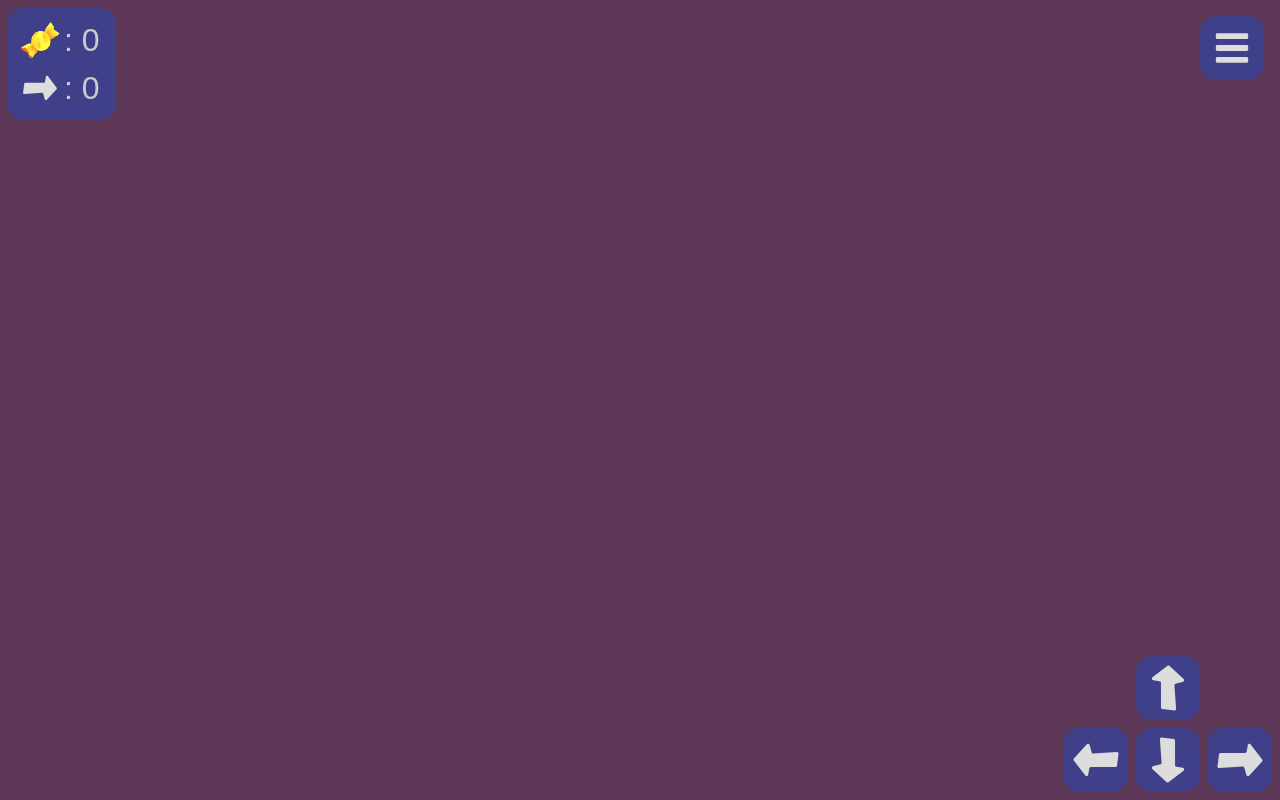
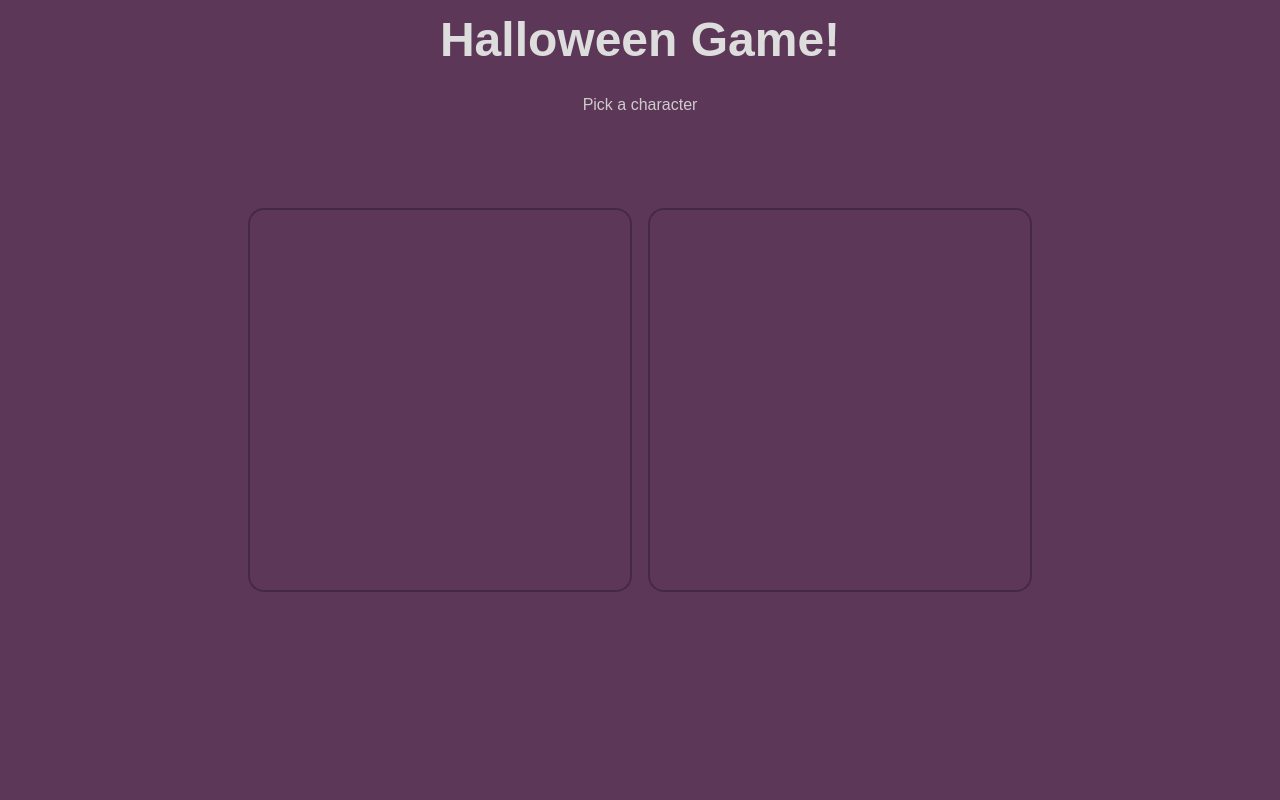
Before and after one commit to AdmiralPotato/halloween-game, a Vue app: page / in a window 1280 px wide. Built offline with nearby package versions, Linux system fonts and the light colour scheme; no server answers; a web font is replaced by a local one.

Commit message:
Add Vue & store states for CharacterSelect

```diff
--- a/src/App.vue
+++ b/src/App.vue
@@ -4,6 +4,7 @@
     <Controls v-if="mode === 'play'" />
     <LevelSelect v-if="mode === 'levelSelect'" />
     <LevelWin v-if="mode === 'levelWin'" />
+    <CharacterSelect v-if="mode === 'characterSelect'" />
   </div>
 </template>
 
@@ -13,10 +14,12 @@ import Controls from './components/Controls'
 import LevelSelect from './components/LevelSelect'
 import LevelWin from './components/LevelWin'
 import GameThree from './components/GameThree'
+import CharacterSelect from './components/CharacterSelect'
 
 export default {
   name: 'app',
   components: {
+    CharacterSelect,
     Controls,
     LevelSelect,
     LevelWin,
@@ -40,6 +43,12 @@ html, body {
 }
 body {
   background-color: #5d3758;
+}
+
+body *,
+body *:before,
+body *:after {
+  box-sizing: border-box;
 }
 #app {
   font-family: Knewave, sans-serif;
--- /dev/null
+++ b/src/components/CharacterSelect.vue
@@ -0,0 +1,82 @@
+<template>
+  <div class="character-select">
+    <h1>Halloween Game!</h1>
+    <p>Pick a character</p>
+    <div class="characters">
+      <div class="characters-square">
+        <div
+          class="character"
+          v-for="item in $options.characters"
+          :key="item"
+          :class="item"
+          @touchstart.prevent.stop="$store.dispatch('selectCharacter', item)"
+          @mousedown.prevent.stop="$store.dispatch('selectCharacter', item)"
+        ></div>
+      </div>
+    </div>
+  </div>
+</template>
+
+<script>
+import Score from './Score'
+
+export default {
+  characters: [
+    'ghost',
+    'alien'
+  ],
+  components: {
+    Score
+  }
+}
+</script>
+
+<style lang="scss" scoped>
+.character-select {
+  position: absolute;
+  z-index: 1;
+  top: 0;
+  left: 0;
+  width: 100%;
+  height: 100%;
+  border-radius: 1rem;
+  h1 {
+    padding: 0 2rem;
+    margin: 0;
+    line-height: 5rem;
+    font-size: 3rem;
+    width: 100%;
+    color: #ddd;
+  }
+  .characters {
+    position: absolute;
+    top: 0;
+    left: 0;
+    right: 0;
+    bottom: 0;
+    width: 100vmin;
+    height: 100vmin;
+    margin: auto;
+    .characters-square {
+      position: relative;
+      width: 100%;
+      height: 100%;
+      .character {
+        position: relative;
+        display: inline-block;
+        cursor: pointer;
+        top: 25%;
+        width: 48%;
+        height: 48%;
+        margin: 1%;
+        border-radius: 1rem;
+        border: 2px solid rgba(0, 0, 0, 0.25);
+      }
+    }
+  }
+  .options {
+    width: 14rem;
+    font-size: 1.75rem;
+  }
+}
+</style>
--- a/src/components/LevelSelect.vue
+++ b/src/components/LevelSelect.vue
@@ -21,6 +21,11 @@
         @touchstart.prevent.stop="$store.dispatch('startLevel', index)"
         @mousedown.prevent.stop="$store.dispatch('startLevel', index)"
       >{{index + 1}}</div>
+      <div
+        class="control characters"
+        @mousedown.prevent.stop="$store.dispatch('mode', 'characterSelect')"
+        @touchstart.prevent.stop="$store.dispatch('mode', 'characterSelect')"
+      >Characters</div>
     </div>
   </div>
 </template>
@@ -34,7 +39,7 @@
   right: 0;
   bottom: 0;
   width: 17rem;
-  height: 21rem;
+  height: 26rem;
   margin: auto;
   background-color: #382440;
   border-radius: 1rem;
@@ -64,5 +69,9 @@
     width: 15rem;
     margin: auto;
   }
+  .characters {
+    width: 14rem;
+    font-size: 1.75rem;
+  }
 }
 </style>
--- a/src/store.js
+++ b/src/store.js
@@ -63,8 +63,9 @@ export default new Vuex.Store({
     score: 0,
     levels: [],
     roadTiles: [],
-    mode: 'play',
-    modePrevious: 'play',
+    mode: 'characterSelect',
+    modePrevious: 'characterSelect',
+    character: null,
     currentLevel: null,
     map: null
   },
@@ -83,6 +84,9 @@ export default new Vuex.Store({
     },
     modePrevious: state => {
       return state.modePrevious
+    },
+    character: state => {
+      return state.character
     },
     levels: state => {
       return state.levels
@@ -109,6 +113,9 @@ export default new Vuex.Store({
     mode (state, payload) {
       state.modePrevious = state.mode
       state.mode = payload
+    },
+    selectCharacter (state, payload) {
+      state.character = payload
     },
     move (state, payload) {
       const direction = payload
@@ -137,9 +144,11 @@ export default new Vuex.Store({
     },
     setLevels ({ commit, dispatch }, payload) {
       commit('setLevels', payload)
-      if (payload.levels.length) {
-        dispatch('startLevel', 0)
-      }
+    },
+    selectCharacter ({ commit, dispatch }, payload) {
+      commit('selectCharacter', payload)
+      dispatch('startLevel', 0)
+      dispatch('mode', 'play')
     },
     startLevel ({ commit, dispatch }, payload) {
       commit('startLevel', payload)
```
